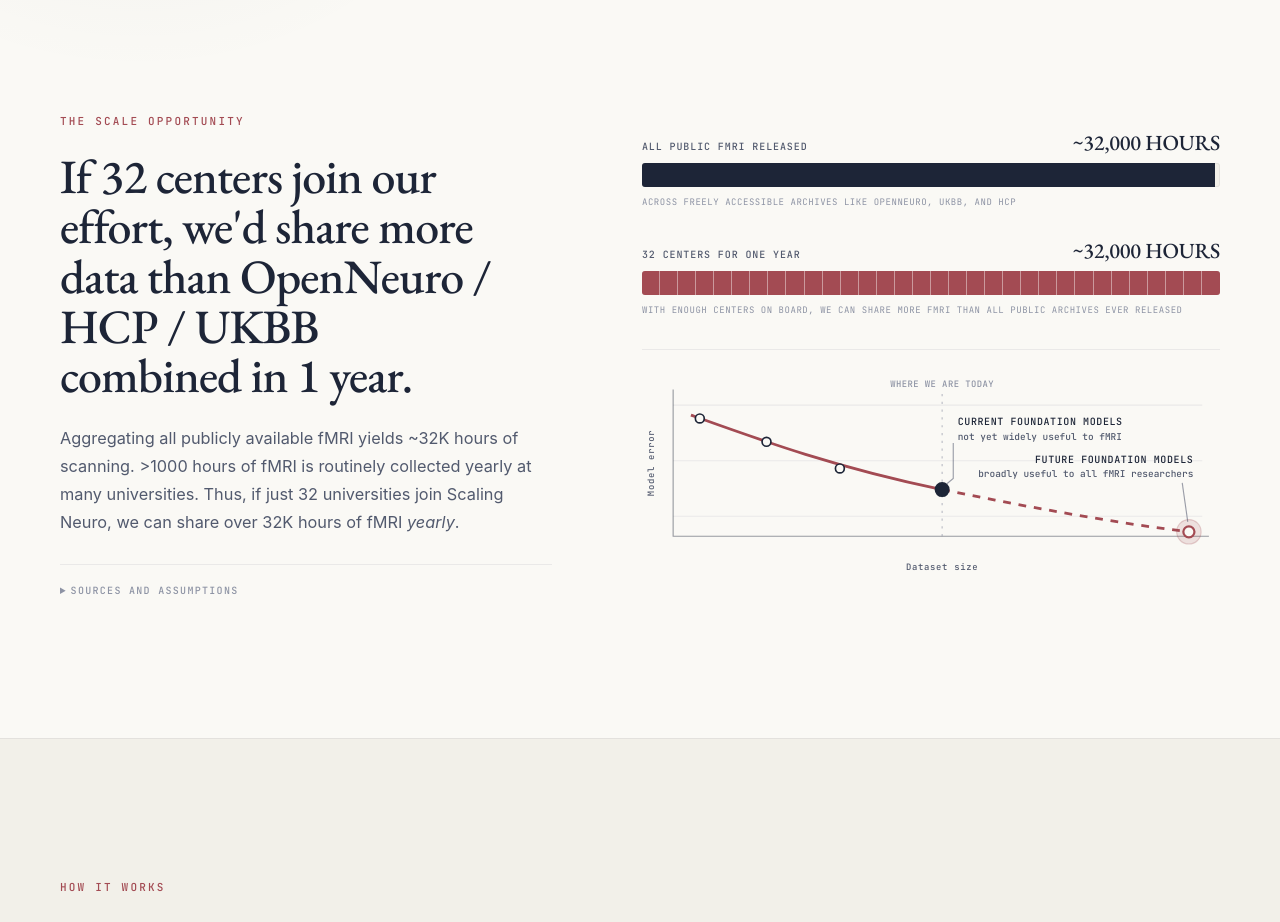
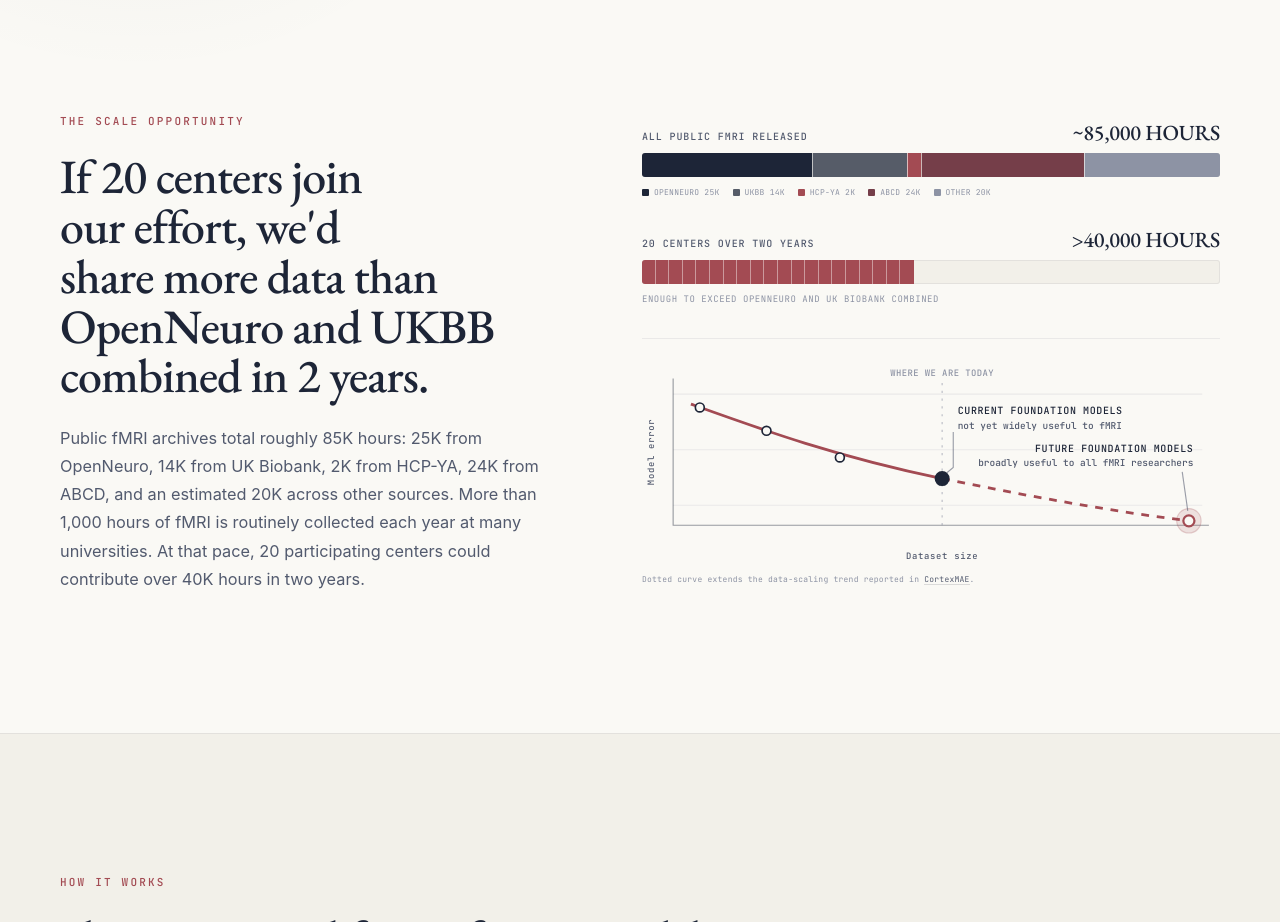
Before and after one commit to SophontAI/scalingneuro, a plain HTML site: page index.html in a window 1280 px wide. Shown: the part 920-1842 px from the top of the page. Drawn offline with nearby package versions, Linux system fonts and the light colour scheme.

Commit message:
Revise the fMRI scale opportunity

```diff
--- a/index.html
+++ b/index.html
@@ -19,7 +19,7 @@
   <link rel="preconnect" href="https://fonts.googleapis.com" />
   <link rel="preconnect" href="https://fonts.gstatic.com" crossorigin />
   <link href="https://fonts.googleapis.com/css2?family=EB+Garamond:ital,wght@0,400;0,500;0,600;1,500&amp;family=JetBrains+Mono:wght@400;500&amp;display=swap" rel="stylesheet" />
-  <link rel="stylesheet" href="/styles.css?v=33" />
+  <link rel="stylesheet" href="/styles.css?v=34" />
   <link rel="icon" href="/favicon.svg" type="image/svg+xml" />
 </head>
 <body>
@@ -68,40 +68,43 @@
       <div class="wrap scale-grid">
         <div class="scale-copy">
           <p class="eyebrow">The scale opportunity</p>
-          <h2>If 32 centers join our effort, we'd share more data than OpenNeuro&nbsp;/ HCP&nbsp;/ UKBB combined in 1 year.</h2>
+          <h2>If 20 centers join our effort, we'd share more data than OpenNeuro and UKBB combined in 2 years.</h2>
           <p>
-            Aggregating all publicly available fMRI yields ~32K hours of scanning.
-            &gt;1000 hours of fMRI is routinely collected yearly at many universities.
-            Thus, if just 32 universities join Scaling Neuro, we can share over 32K
-            hours of fMRI <em>yearly</em>.
+            Public fMRI archives total roughly 85K hours: 25K from OpenNeuro,
+            14K from UK Biobank, 2K from HCP-YA, 24K from ABCD, and an estimated
+            20K across other sources. More than 1,000 hours of fMRI is routinely
+            collected each year at many universities. At that pace, 20 participating
+            centers could contribute over 40K hours in two years.
           </p>
-          <details class="sources">
-            <summary>Sources and assumptions</summary>
-            <p>
-              The public baseline is the estimate across freely accessible archives in
-              <a href="https://arxiv.org/abs/2411.18526" target="_blank" rel="noopener">NeuroAI for AI Safety</a>.
-              The network bar is 32 centers × 1,000 hours/year. The shareable
-              total would be lower after institutional, consent, and privacy review. The
-              dotted curve extends the data-scaling trend reported in
-              <a href="https://arxiv.org/abs/2510.13768" target="_blank" rel="noopener">CortexMAE</a>;
-              it illustrates the opportunity rather than making a quantitative performance projection.
-            </p>
-          </details>
         </div>
 
-        <figure class="scale-figure" aria-label="Comparison of public fMRI hours with a 32-center sharing network">
+        <figure class="scale-figure" aria-label="Comparison of 85,000 public fMRI hours with the contribution potential of 20 centers over two years">
           <div class="bar-row">
             <div class="bar-label">
               <span>All public fMRI released</span>
-              <strong>~32,000 hours</strong>
+              <strong>~85,000 hours</strong>
             </div>
-            <div class="bar-track"><div class="bar-fill bar-public"></div></div>
-            <p>Across freely accessible archives like OpenNeuro, UKBB, and HCP</p>
+            <div class="bar-track" role="img" aria-label="85,000 public fMRI hours: OpenNeuro 25,000, UK Biobank 14,000, HCP-YA 2,000, ABCD 24,000, and other sources 20,000">
+              <div class="bar-fill bar-public" aria-hidden="true">
+                <i class="bar-openneuro"></i>
+                <i class="bar-ukbb"></i>
+                <i class="bar-hcp"></i>
+                <i class="bar-abcd"></i>
+                <i class="bar-other"></i>
+              </div>
+            </div>
+            <div class="bar-key" aria-label="Public fMRI archive breakdown">
+              <span><i class="bar-openneuro"></i>OpenNeuro 25K</span>
+              <span><i class="bar-ukbb"></i>UKBB 14K</span>
+              <span><i class="bar-hcp"></i>HCP-YA 2K</span>
+              <span><i class="bar-abcd"></i>ABCD 24K</span>
+              <span><i class="bar-other"></i>Other 20K</span>
+            </div>
           </div>
           <div class="bar-row">
             <div class="bar-label">
-              <span>32 centers for one year</span>
-              <strong>~32,000 hours</strong>
+              <span>20 centers over two years</span>
+              <strong>&gt;40,000 hours</strong>
             </div>
             <div class="bar-track">
               <div class="bar-fill bar-network" aria-hidden="true">
@@ -109,13 +112,11 @@
                 <i></i><i></i><i></i><i></i><i></i>
                 <i></i><i></i><i></i><i></i><i></i>
                 <i></i><i></i><i></i><i></i><i></i>
-                <i></i><i></i><i></i><i></i><i></i>
-                <i></i><i></i><i></i><i></i><i></i>
-                <i></i><i></i>
               </div>
             </div>
-            <p>With enough centers on board, we can share more fMRI than all public archives ever released</p>
+            <p>Enough to exceed OpenNeuro and UK Biobank combined</p>
           </div>
+          <div class="plot-block">
             <div class="scaling-plot" role="img" aria-label="A CortexMAE-style scaling curve marks the vertical dotted line as where we are today: current foundation models are not yet widely useful to fMRI. A dotted extension toward a larger dataset ends at future foundation models that are broadly useful to all fMRI researchers.">
               <svg viewBox="0 0 520 186" aria-hidden="true">
                 <path class="plot-grid" d="M28 28H504M28 78H504M28 128H504" />
@@ -141,6 +142,11 @@
                 <text class="plot-axis-label" x="270" y="176" text-anchor="middle">Dataset size</text>
                 <text class="plot-axis-label" x="-80" y="11" transform="rotate(-90)" text-anchor="middle">Model error</text>
               </svg>
+            </div>
+            <p class="plot-caption">
+              Dotted curve extends the data-scaling trend reported in
+              <a href="https://arxiv.org/abs/2510.13768" target="_blank" rel="noopener">CortexMAE</a>.
+            </p>
           </div>
         </figure>
       </div>
--- a/styles.css
+++ b/styles.css
@@ -220,20 +220,6 @@ button, input { font: inherit; }
   font-size: 1.02rem;
   line-height: 1.72;
 }
-.sources { margin-top: 27px; padding-top: 18px; border-top: 1px solid var(--line-soft); }
-.sources summary {
-  width: max-content;
-  color: var(--ink-3);
-  font: 500 10px/1.5 var(--mono);
-  letter-spacing: .13em;
-  text-transform: uppercase;
-  cursor: pointer;
-}
-.sources summary:hover { color: var(--accent); }
-.sources p { max-width: 58ch; margin: 14px 0 0; font-size: .85rem; line-height: 1.65; }
-.sources a { border-bottom: 1px solid var(--line); color: var(--ink); text-decoration: none; }
-.sources a:hover { border-color: var(--accent); color: var(--accent); }
-
 .scale-figure { display: grid; gap: 31px; margin: 0; }
 .bar-row { display: grid; gap: 9px; }
 .bar-label {
@@ -260,10 +246,35 @@ button, input { font: inherit; }
   box-shadow: inset 0 0 0 1px var(--line-soft);
 }
 .bar-fill { width: 100%; height: 100%; }
-.bar-public { width: 99.08%; background: var(--ink); }
-.bar-network { display: grid; grid-template-columns: repeat(32, 1fr); background: var(--accent); }
+.bar-public {
+  display: grid;
+  grid-template-columns: 25fr 14fr 2fr 24fr 20fr;
+}
+.bar-public > i + i { border-left: 1px solid color-mix(in srgb, var(--paper) 65%, transparent); }
+.bar-openneuro { background: var(--ink); }
+.bar-ukbb { background: color-mix(in srgb, var(--ink) 74%, var(--paper)); }
+.bar-hcp { background: var(--accent); }
+.bar-abcd { background: color-mix(in srgb, var(--accent) 66%, var(--ink)); }
+.bar-other { background: var(--ink-3); }
+.bar-network {
+  display: grid;
+  grid-template-columns: repeat(20, 1fr);
+  width: 47.06%;
+  background: var(--accent);
+}
 .bar-network i { border-right: 1px solid color-mix(in srgb, var(--paper) 45%, transparent); }
 .bar-network i:last-child { border-right: 0; }
+.bar-key {
+  display: flex;
+  flex-wrap: wrap;
+  gap: 5px 13px;
+  color: var(--ink-3);
+  font: 8px/1.5 var(--mono);
+  letter-spacing: .03em;
+  text-transform: uppercase;
+}
+.bar-key span { display: inline-flex; align-items: center; gap: 5px; white-space: nowrap; }
+.bar-key i { display: inline-block; width: 7px; height: 7px; border-radius: 1px; }
 .bar-row > p {
   margin: 0;
   color: var(--ink-3);
@@ -271,7 +282,8 @@ button, input { font: inherit; }
   letter-spacing: .06em;
   text-transform: uppercase;
 }
-.scaling-plot { padding-top: 24px; border-top: 1px solid var(--line-soft); }
+.plot-block { border-top: 1px solid var(--line-soft); }
+.scaling-plot { padding-top: 24px; }
 .scaling-plot svg { display: block; width: 100%; height: auto; overflow: visible; }
 .plot-grid { fill: none; stroke: var(--line-soft); stroke-width: 1; }
 .plot-axis { fill: none; stroke: color-mix(in srgb, var(--ink) 45%, transparent); stroke-width: 1; }
@@ -323,6 +335,14 @@ button, input { font: inherit; }
   font-size: 8px;
   letter-spacing: .08em;
 }
+.plot-caption {
+  margin: 3px 0 0;
+  color: var(--ink-3);
+  font: 8px/1.5 var(--mono);
+  letter-spacing: .03em;
+}
+.plot-caption a { border-bottom: 1px solid var(--line); color: var(--ink-2); text-decoration: none; }
+.plot-caption a:hover { border-color: var(--accent); color: var(--accent); }
 .section-heading { max-width: 760px; }
 .steps {
   display: grid;
```
Lines whose indentation alone changed are shown as unchanged.
